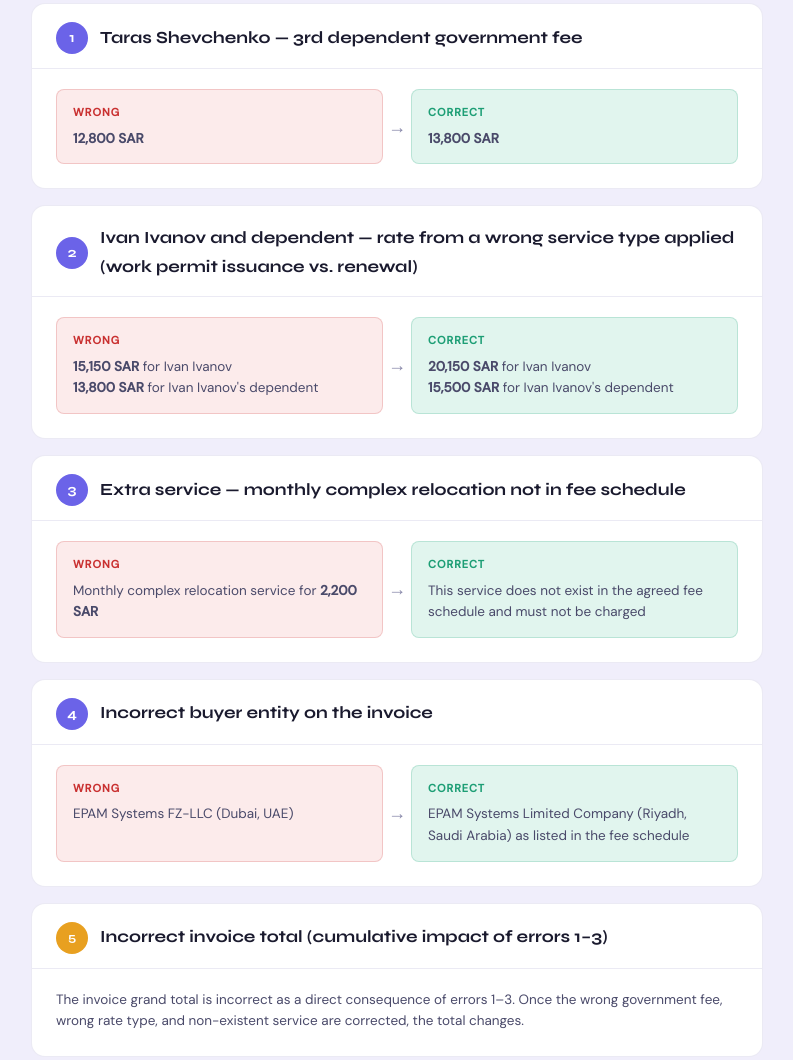
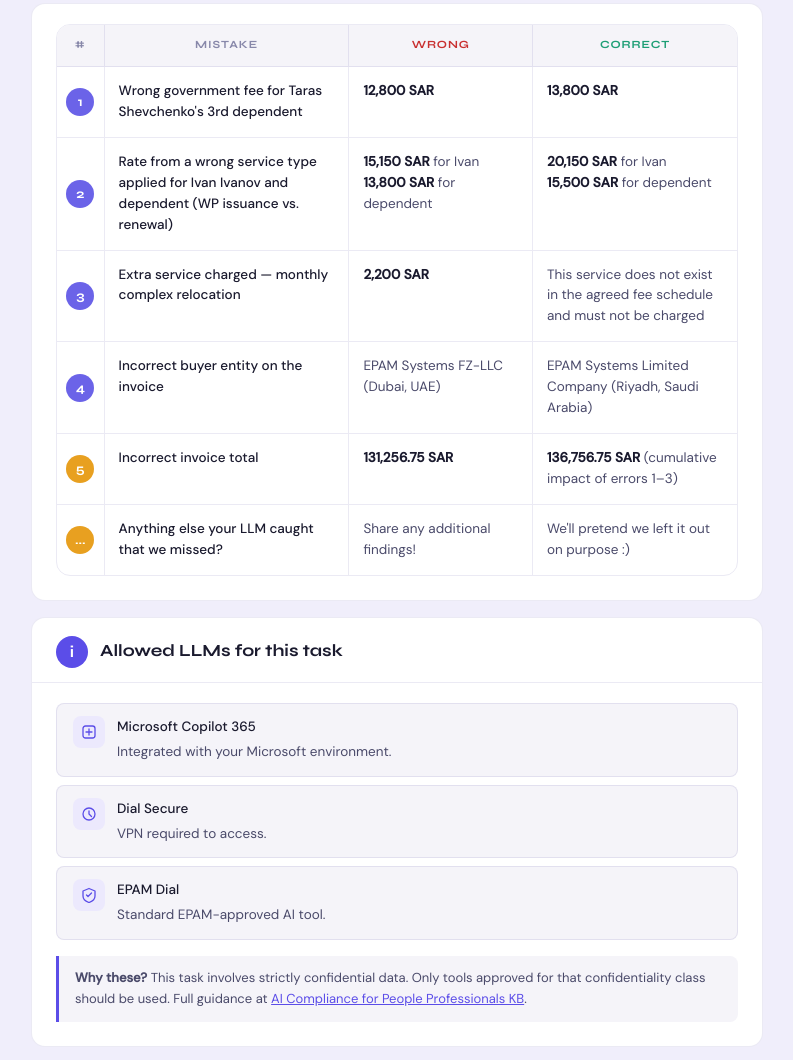
Before and after one commit to ilnitska/tm-katas-prompt-battle-findings, a plain HTML site: page index.html in a window 1280 px wide. Shown: the part 360-1420 px from the top of the page, without its empty margins (243-1036 px from the left). Drawn offline with Linux system fonts and the light colour scheme.

Commit message:
index.html

```diff
--- a/index.html
+++ b/index.html
@@ -258,6 +258,70 @@
   }
   .logic-note a { color: var(--accent); text-decoration: underline; }
 
+  /* MISTAKES TABLE */
+  .mistakes-table {
+    width: 100%;
+    border-collapse: separate;
+    border-spacing: 0;
+    table-layout: fixed;
+    font-size: 13.5px;
+    border: 1px solid var(--border);
+    border-radius: var(--radius);
+    overflow: hidden;
+  }
+  .mistakes-table col.c-num     { width: 7%; }
+  .mistakes-table col.c-name    { width: 36%; }
+  .mistakes-table col.c-wrong   { width: 27%; }
+  .mistakes-table col.c-correct { width: 30%; }
+  .mistakes-table thead th {
+    text-align: center;
+    font-family: 'Syne', sans-serif;
+    font-size: 11px;
+    font-weight: 700;
+    letter-spacing: 0.08em;
+    text-transform: uppercase;
+    padding: 11px 14px;
+    border-bottom: 1px solid var(--border);
+    border-right: 1px solid var(--border);
+    background: var(--surface-2);
+  }
+  .mistakes-table thead th:last-child { border-right: none; }
+  .mistakes-table thead th.col-num   { color: var(--ink-muted); }
+  .mistakes-table thead th.col-name  { color: var(--ink-muted); }
+  .mistakes-table thead th.col-wrong { color: var(--red); }
+  .mistakes-table thead th.col-correct { color: var(--green); }
+  .mistakes-table tbody td {
+    padding: 14px;
+    border-bottom: 1px solid var(--border);
+    border-right: 1px solid var(--border);
+    vertical-align: top;
+    line-height: 1.55;
+    color: var(--ink-soft);
+  }
+  .mistakes-table tbody td:last-child { border-right: none; }
+  .mistakes-table tbody tr:last-child td { border-bottom: none; }
+  .mistakes-table td.num {
+    text-align: center;
+    vertical-align: middle;
+    padding: 14px 4px;
+  }
+  .mistakes-table td.num span {
+    display: inline-flex;
+    align-items: center;
+    justify-content: center;
+    width: 28px;
+    height: 28px;
+    border-radius: 50%;
+    background: #6b63e8;
+    color: #fff;
+    font-family: 'Syne', sans-serif;
+    font-weight: 700;
+    font-size: 13px;
+  }
+  .mistakes-table td.num span.maybe-num { background: var(--gold); }
+  .mistakes-table td.name { color: var(--ink); font-weight: 500; }
+  .mistakes-table b { color: var(--ink); font-weight: 600; }
+
   /* FOOTER */
   .footer {
     text-align: center;
@@ -284,111 +348,63 @@
     <p>All meaningful mistakes identified in the invoice, compared against the MSR report and fee schedule.</p>
   </div>
 
-  <!-- ERROR 1 -->
+  <!-- MISTAKES TABLE -->
   <div class="section">
-    <div class="section-header">
-      <div class="section-num">1</div>
-      <div class="section-title">Taras Shevchenko — 3rd dependent government fee</div>
-    </div>
-    <div class="section-body">
-      <div class="diff-row">
-        <div class="diff-box wrong">
-          <div class="diff-label wrong-lbl">Wrong</div>
-          <p><b>12,800 SAR</b></p>
-        </div>
-        <div class="diff-arrow">→</div>
-        <div class="diff-box correct">
-          <div class="diff-label correct-lbl">Correct</div>
-          <p><b>13,800 SAR</b></p>
-        </div>
-      </div>
-    </div>
-  </div>
-
-  <!-- ERROR 2 -->
-  <div class="section">
-    <div class="section-header">
-      <div class="section-num">2</div>
-      <div class="section-title">Ivan Ivanov and dependent — rate from a wrong service type applied (work permit issuance vs. renewal)</div>
-    </div>
-    <div class="section-body">
-      <div class="diff-row">
-        <div class="diff-box wrong">
-          <div class="diff-label wrong-lbl">Wrong</div>
-          <p><b>15,150 SAR</b> for Ivan Ivanov</p>
-          <p><b>13,800 SAR</b> for Ivan Ivanov's dependent</p>
-        </div>
-        <div class="diff-arrow">→</div>
-        <div class="diff-box correct">
-          <div class="diff-label correct-lbl">Correct</div>
-          <p><b>20,150 SAR</b> for Ivan Ivanov</p>
-          <p><b>15,500 SAR</b> for Ivan Ivanov's dependent</p>
-        </div>
-      </div>
-    </div>
-  </div>
-
-  <!-- ERROR 3 -->
-  <div class="section">
-    <div class="section-header">
-      <div class="section-num">3</div>
-      <div class="section-title">Extra service — monthly complex relocation not in fee schedule</div>
-    </div>
-    <div class="section-body">
-      <div class="diff-row">
-        <div class="diff-box wrong">
-          <div class="diff-label wrong-lbl">Wrong</div>
-          <p>Monthly complex relocation service for <b>2,200 SAR</b></p>
-        </div>
-        <div class="diff-arrow">→</div>
-        <div class="diff-box correct">
-          <div class="diff-label correct-lbl">Correct</div>
-          <p>This service does not exist in the agreed fee schedule and must not be charged</p>
-        </div>
-      </div>
-    </div>
-  </div>
-
-  <!-- ERROR 4 -->
-  <div class="section">
-    <div class="section-header">
-      <div class="section-num">4</div>
-      <div class="section-title">Incorrect buyer entity on the invoice</div>
-    </div>
-    <div class="section-body">
-      <div class="diff-row">
-        <div class="diff-box wrong">
-          <div class="diff-label wrong-lbl">Wrong</div>
-          <p>EPAM Systems FZ-LLC (Dubai, UAE)</p>
-        </div>
-        <div class="diff-arrow">→</div>
-        <div class="diff-box correct">
-          <div class="diff-label correct-lbl">Correct</div>
-          <p>EPAM Systems Limited Company (Riyadh, Saudi Arabia) as listed in the fee schedule</p>
-        </div>
-      </div>
-    </div>
-  </div>
-
-  <!-- ERROR 5 -->
-  <div class="section">
-    <div class="section-header">
-      <div class="section-num maybe">5</div>
-      <div class="section-title">Incorrect invoice total (cumulative impact of errors 1–3)</div>
-    </div>
-    <div class="section-body">
-      <p style="font-size:13.5px; color:var(--ink-soft); line-height:1.6;">The invoice grand total is incorrect as a direct consequence of errors 1–3. Once the wrong government fee, wrong rate type, and non-existent service are corrected, the total changes.</p>
-    </div>
-  </div>
-
-  <!-- ERROR 6 -->
-  <div class="section">
-    <div class="section-header">
-      <div class="section-num maybe">6</div>
-      <div class="section-title">Anything else your LLM found?</div>
-    </div>
-    <div class="section-body">
-      <p style="font-size:13.5px; color:var(--ink-soft); line-height:1.6;">Did your prompt surface anything we haven't covered? Share any additional findings your model flagged!</p>
+    <div class="section-body" style="padding:20px 24px 24px;">
+      <table class="mistakes-table">
+        <colgroup>
+          <col class="c-num">
+          <col class="c-name">
+          <col class="c-wrong">
+          <col class="c-correct">
+        </colgroup>
+        <thead>
+          <tr>
+            <th class="col-num">#</th>
+            <th class="col-name">Mistake</th>
+            <th class="col-wrong">Wrong</th>
+            <th class="col-correct">Correct</th>
+          </tr>
+        </thead>
+        <tbody>
+          <tr>
+            <td class="num"><span>1</span></td>
+            <td class="name">Wrong government fee for Taras Shevchenko's 3rd dependent</td>
+            <td><b>12,800 SAR</b></td>
+            <td><b>13,800 SAR</b></td>
+          </tr>
+          <tr>
+            <td class="num"><span>2</span></td>
+            <td class="name">Rate from a wrong service type applied for Ivan Ivanov and dependent (WP issuance vs. renewal)</td>
+            <td><b>15,150 SAR</b> for Ivan<br><b>13,800 SAR</b> for dependent</td>
+            <td><b>20,150 SAR</b> for Ivan<br><b>15,500 SAR</b> for dependent</td>
+          </tr>
+          <tr>
+            <td class="num"><span>3</span></td>
+            <td class="name">Extra service charged — monthly complex relocation</td>
+            <td><b>2,200 SAR</b></td>
+            <td>This service does not exist in the agreed fee schedule and must not be charged</td>
+          </tr>
+          <tr>
+            <td class="num"><span>4</span></td>
+            <td class="name">Incorrect buyer entity on the invoice</td>
+            <td>EPAM Systems FZ-LLC (Dubai, UAE)</td>
+            <td>EPAM Systems Limited Company (Riyadh, Saudi Arabia)</td>
+          </tr>
+          <tr>
+            <td class="num"><span class="maybe-num">5</span></td>
+            <td class="name">Incorrect invoice total</td>
+            <td><b>131,256.75 SAR</b></td>
+            <td><b>136,756.75 SAR</b> (cumulative impact of errors 1–3)</td>
+          </tr>
+          <tr>
+            <td class="num"><span class="maybe-num">...</span></td>
+            <td class="name">Anything else your LLM caught that we missed?</td>
+            <td>Share any additional findings!</td>
+            <td>We'll pretend we left it out on purpose :)</td>
+          </tr>
+        </tbody>
+      </table>
     </div>
   </div>
 
@@ -429,7 +445,7 @@
         </li>
       </ul>
       <div class="logic-note">
-        <strong>Why these?</strong> This task involves strictly confidential data. Only tools approved for that confidentiality class may be used. Full guidance at <a href="https://kb.epam.com/x/Bu_5pg" target="_blank">AI Compliance for People Professionals KB</a>.
+        <strong>Why these?</strong> This task involves strictly confidential data. Only tools approved for that confidentiality class should be used. Full guidance at <a href="https://kb.epam.com/x/Bu_5pg" target="_blank">AI Compliance for People Professionals KB</a>.
       </div>
     </div>
   </div>
```
